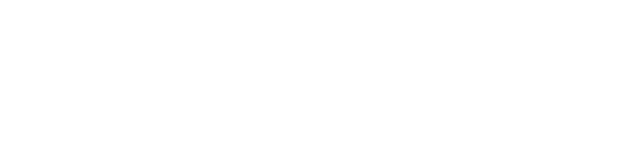
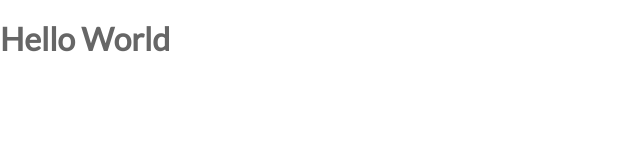
Before and after one commit to boogie-dev/FED-Test-kellen-mcmillan, a website built with webpack: page src/index.html in a window 1280 px wide. Shown: the whole page, without its empty margins (0-640 px from the left). Built offline with nearby package versions, Linux system fonts and the light colour scheme.

Commit message:
reconfigured build

```diff
--- a/src/index.html
+++ b/src/index.html
@@ -4,9 +4,9 @@
     <meta charset="utf-8" />
     <meta name="viewport" content="width=device-width, initial-scale=1.0" />
     <meta http-equiv="x-ua-compatible" content="ie=edge" />
-
     <title><%= htmlWebpackPlugin.options.title %></title>
   </head>
-
-  <body></body>
+  <body>
+    <div><h1>Hello World</h1></div>
+  </body>
 </html>
--- a/src/index.js
+++ b/src/index.js
@@ -1,2 +1,3 @@
 import 'normalize.css'
 import './styles/app.scss'
+import './styles/kellen.css'
--- /dev/null
+++ b/src/styles/kellen.css
@@ -0,0 +1,3 @@
+div h1 {
+  color: #666 !important;
+}
```
Also changed, not shown: dist/index.html, 2 other files.
